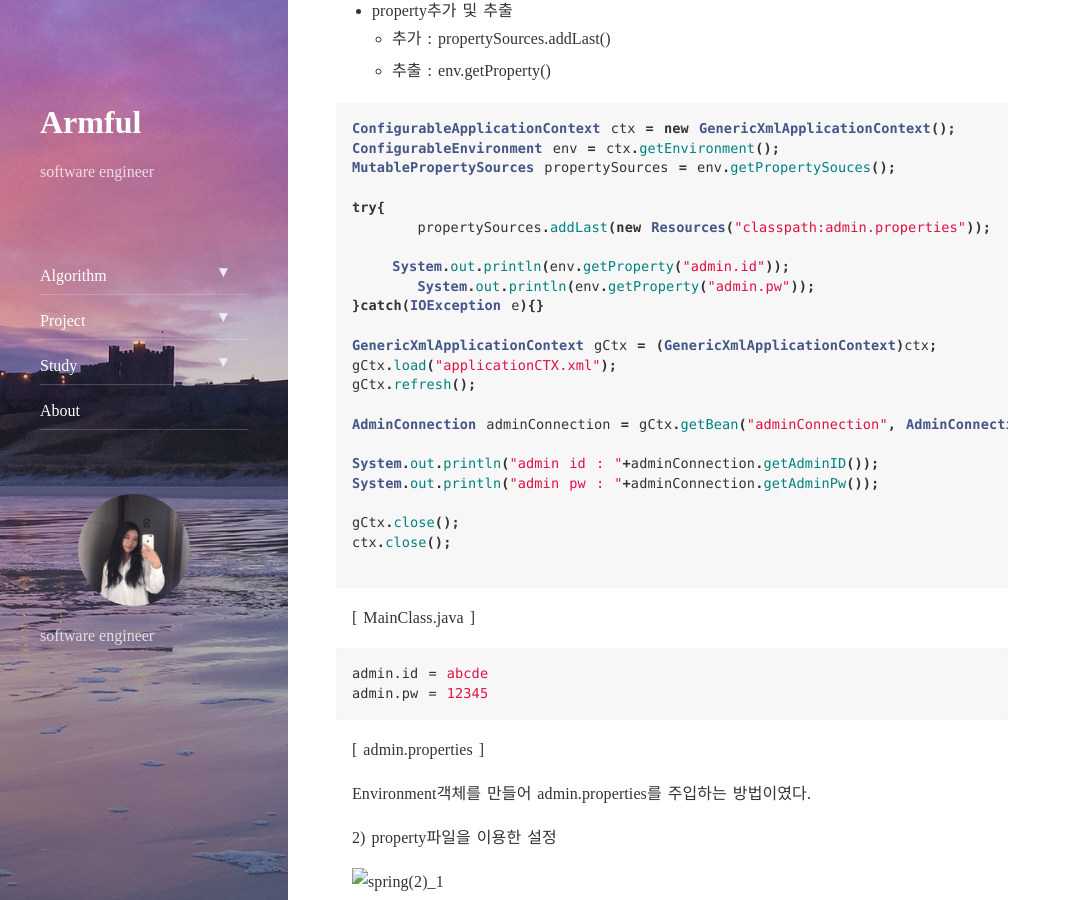
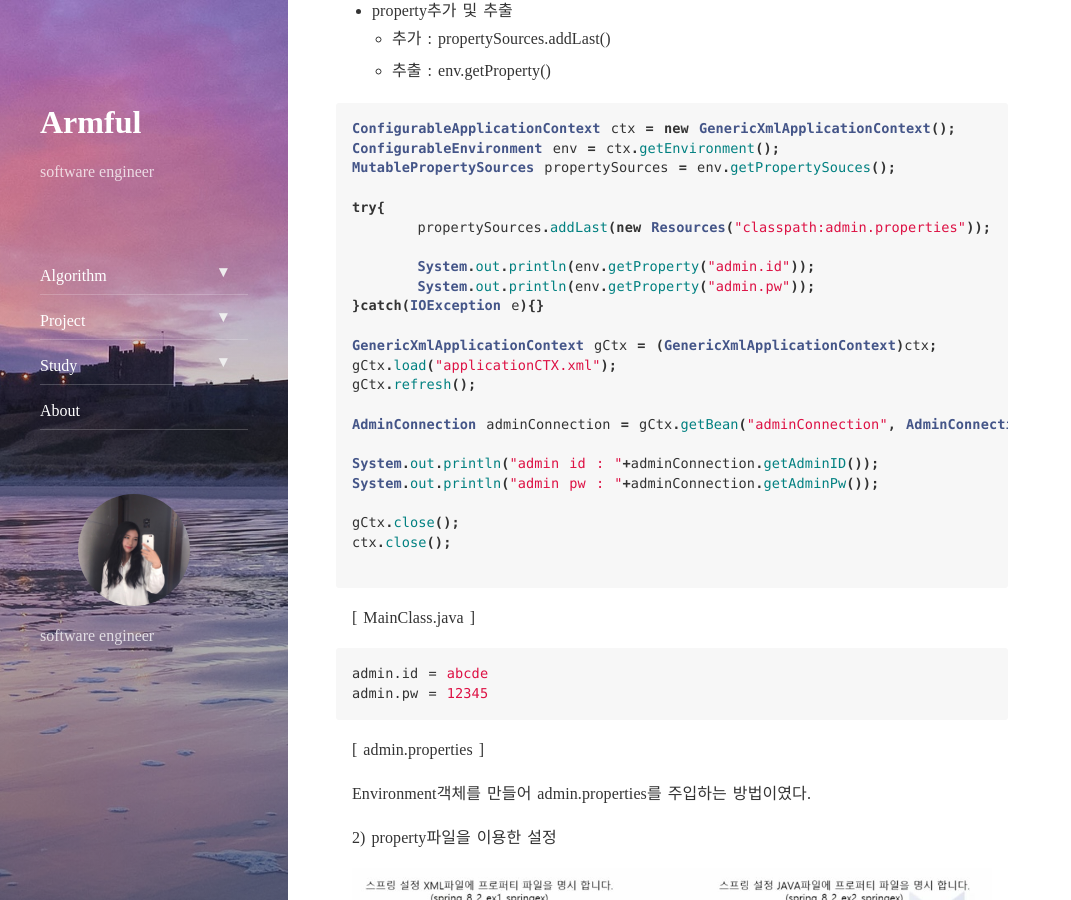
Before and after one commit to hanareum95/hanareum95.github.io, a Jekyll site: the page built from _posts/2018-1-1-Spring(2).md, in a window 1280 px wide and 900 px high, scrolled down 2343 px. Shown: the whole window, without its empty margins (0-1071 px from the left). Built offline with Jekyll 4.4.1, drawn with Linux system fonts in a browser that asks for light colours; nearby versions of some CDN libraries.

Commit message:
Post spring

```diff
--- a/_posts/2018-1-1-Spring(2).md
+++ b/_posts/2018-1-1-Spring(2).md
@@ -131,9 +131,9 @@ ConfigurableEnvironment env = ctx.getEnvironment();
 MutablePropertySources propertySources = env.getPropertySouces();
 
 try{
-  	propertySources.addLast(new Resources("classpath:admin.properties"));
+	propertySources.addLast(new Resources("classpath:admin.properties"));
 
-    System.out.println(env.getProperty("admin.id"));
+	System.out.println(env.getProperty("admin.id"));
 	System.out.println(env.getProperty("admin.pw"));
 }catch(IOException e){}
 
@@ -174,7 +174,7 @@ Environment객체를 만들어 admin.properties를 주입하는 방법이였다.
 
 2) property파일을 이용한 설정
 
-![spring(2)_1]()
+![spring(2)_1](https://hanareum95.github.io/assets/img/spring/spring(2)_1.JPG)
 
 - XML파일에 property파일을 명시
 
@@ -263,6 +263,4 @@ ctx.load("applicationCTX_dev.xml","applicationCTX_run.xml");
 
 ---
 
-인프런 - 신입 프로그래머를 위한 자바 스프링 프레임워크 강좌
-
-[](https://www.inflearn.com/course/%EC%9E%90%EB%B0%94-%EC%8A%A4%ED%94%84%EB%A7%81-%EA%B0%95%EC%A2%8C/)
+[인프런 - 신입 프로그래머를 위한 자바 스프링 프레임워크 강좌 ](https://www.inflearn.com/course/%EC%9E%90%EB%B0%94-%EC%8A%A4%ED%94%84%EB%A7%81-%EA%B0%95%EC%A2%8C/)
```
Also changed, not shown: other parts of _posts/2018-1-1-Spring(2).md (+1 -1 lines).
